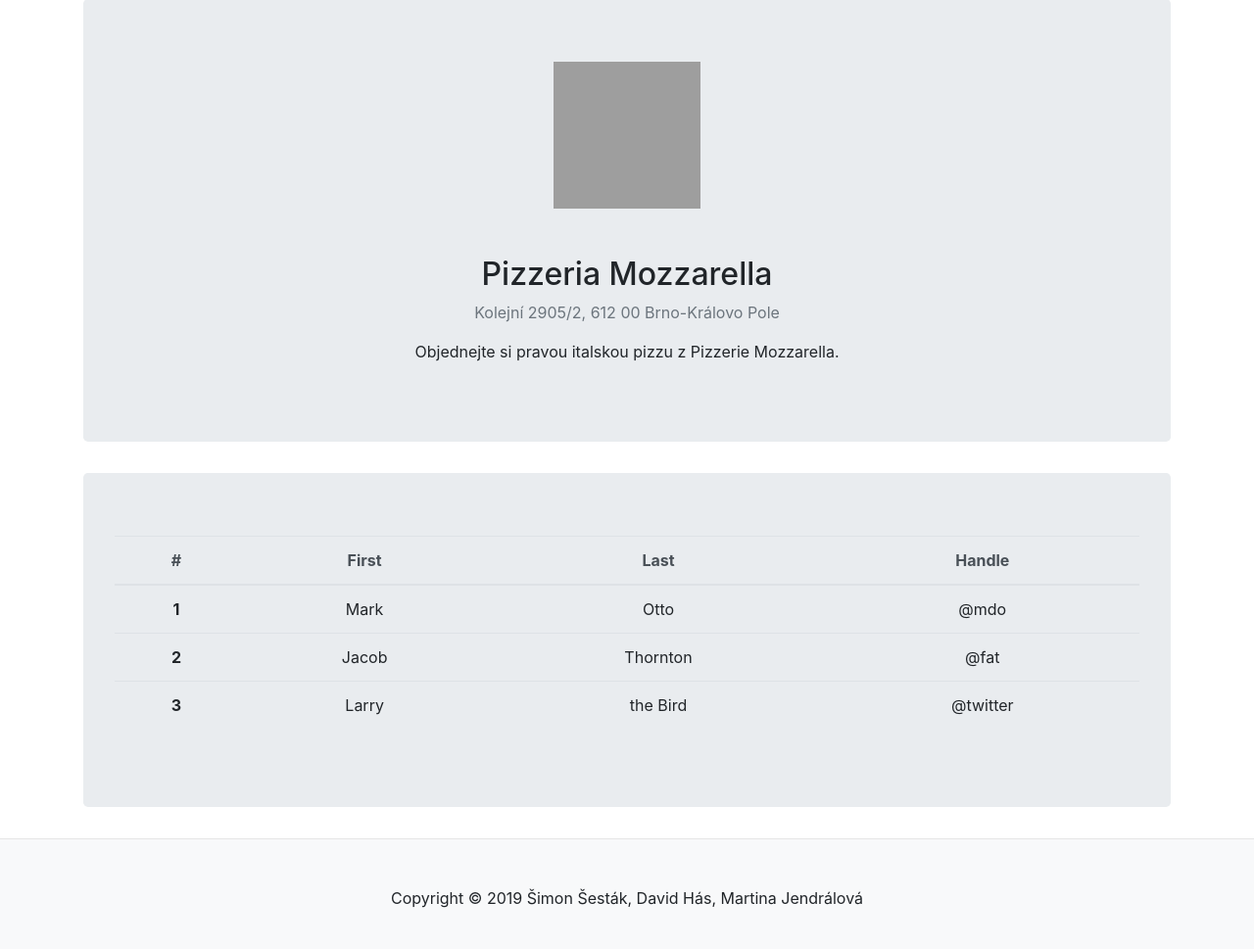
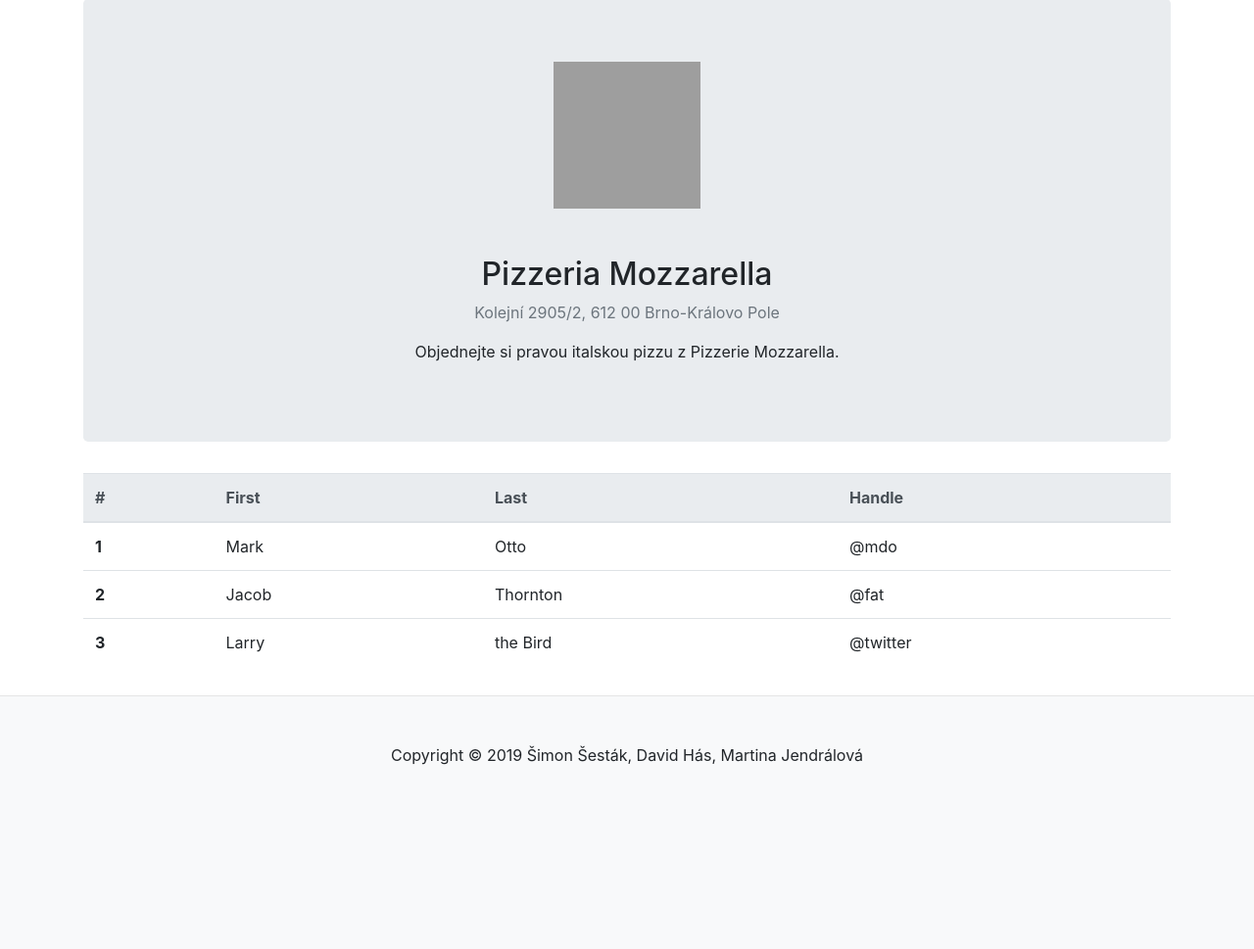
Before and after one commit to Srndo/IIS, a Flask app: page /canteen/3 in a window 1280 px wide. Shown: the part 158-1127 px from the top of the page at 98% size. After the commit the page ends 939 px from the top, so only its background shows below. Run offline with Flask 2, Linux system fonts and the light colour scheme; data comes from the database, SQL or seed files in the repository; some libraries are stand-ins or nearby versions; grey boxes are pictures that could not be loaded.

```diff
--- a/templates/canteen.html
+++ b/templates/canteen.html
@@ -6,7 +6,7 @@
   <p class="text-muted">{{ canteen.adresa }}</p>
   <p>{{ canteen.description }}</p>
 </div>
-<div class="jumbotron">
+<div>
   <table class="table">
     <thead class="thead-light">
       <tr>
```
